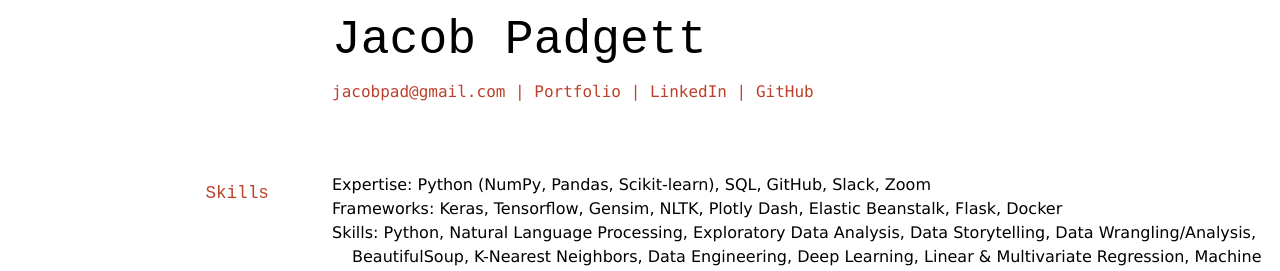
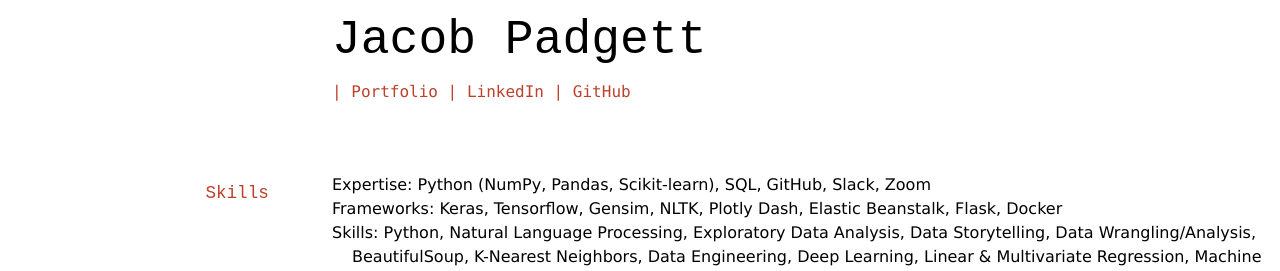
Before and after one commit to jacobpad/jacobpad_resume, a Jekyll site: the page built from docs/index.md, in a window 1280 px wide. Shown: the top 271 px of the page. Built offline with Jekyll 4.4.1, drawn with Linux system fonts in a browser that asks for light colours.

Commit message:
Update index.md

```diff
--- a/docs/index.md
+++ b/docs/index.md
@@ -5,7 +5,7 @@ title: Brigham Young's Resume
 # Jacob Padgett
 
 <div id="webaddress">
-<a href="jacobpad@gmail.com">jacobpad@gmail.com</a>
+<!-- <a href="jacobpad@gmail.com">jacobpad@gmail.com</a> -->
 | <a href="https://jacobpad.github.io/">Portfolio</a>
 | <a href="https://www.linkedin.com/jacobpad">LinkedIn</a>
 | <a href="https://github.com/jacobpad">GitHub</a>
```
